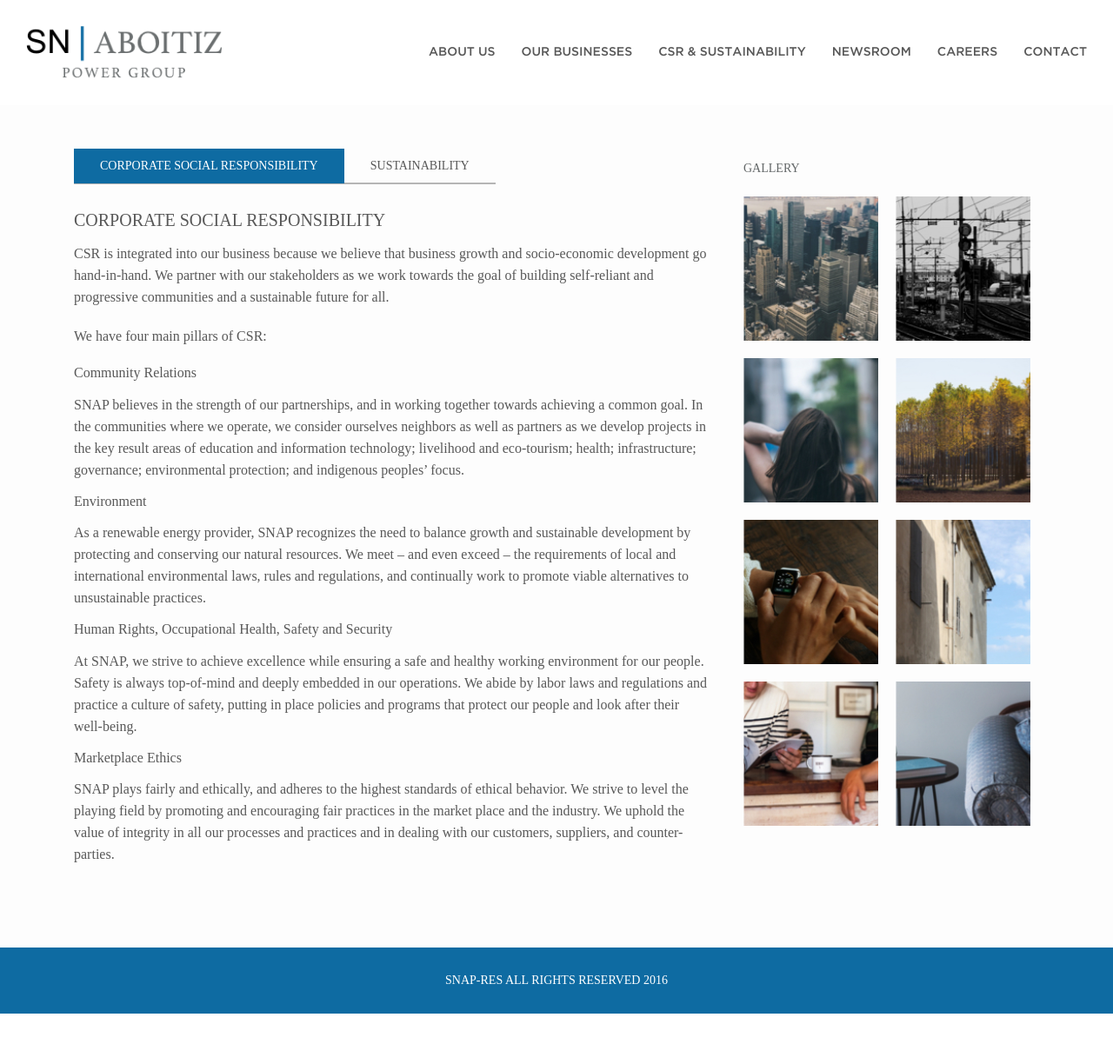
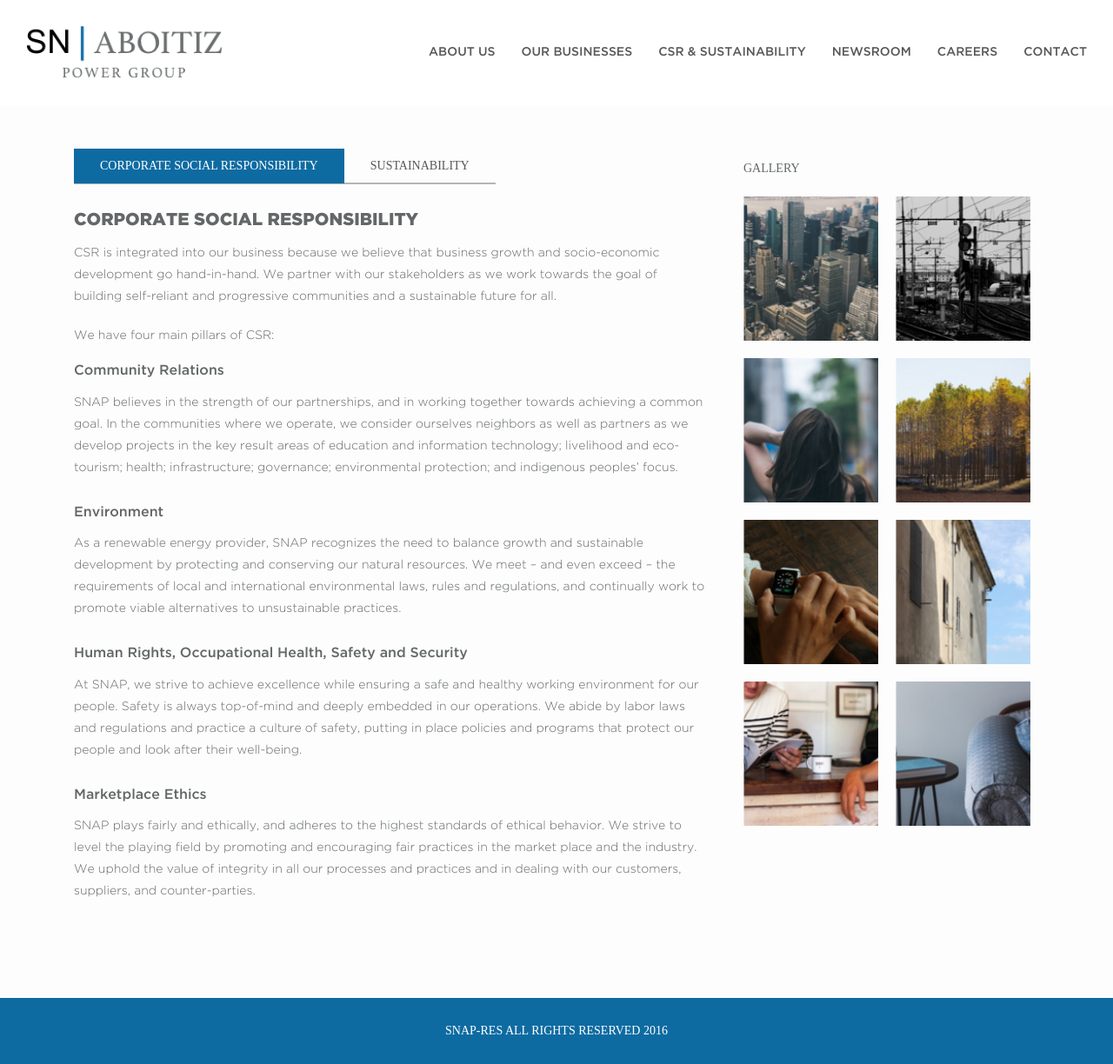
Before and after one commit to kristinavargas/snaboitiz.github.io, a Jekyll site: the page built from pages/csr-sustainability.html, in a window 1280 px wide and 1224 px high. Shown: the whole window at 87% size. Built offline with Jekyll 4.4.1, drawn with Linux system fonts in a browser that asks for light colours; some web fonts are replaced.

Commit message:
Update CSR tab style

```diff
--- a/_sass/csr-sustainability.sass
+++ b/_sass/csr-sustainability.sass
@@ -32,25 +32,33 @@
               .header-section
                 margin-bottom: 15px
                 font-size: 20px
-                font-family: "Lato-Heavy"
+                font-family: "Gotham-Black"
+                color: #636768
               .description-section
-                font-size: 16px
+                font-size: 14px
                 line-height: 25px
                 margin-bottom: 15px
+                font-family: "Gotham-Light"
+                color: #636768
               .text-divider
                 display: block
                 margin-top: 25px
                 margin-bottom: 25px
-                font-size: 16px
+                font-size: 14px
+                font-family: "Gotham-Light"
+                color: #636768
               .pillars-section
                 .pillars-list
                   .pillars-title
                     font-size: 16px
-                    font-family: "Lato-Heavy"
+                    font-family: "Gotham-Medium"
                     margin-bottom: 15px
+                    color: #636768
                   .pillars-description
-                    font-size: 16px
-                    margin-bottom: 15px
+                    font-size: 14px
+                    font-family: "Gotham-Light"
+                    color: #636768
+                    margin-bottom: 30px
                     line-height: 25px
           &#sustainability
             .content-section
```
